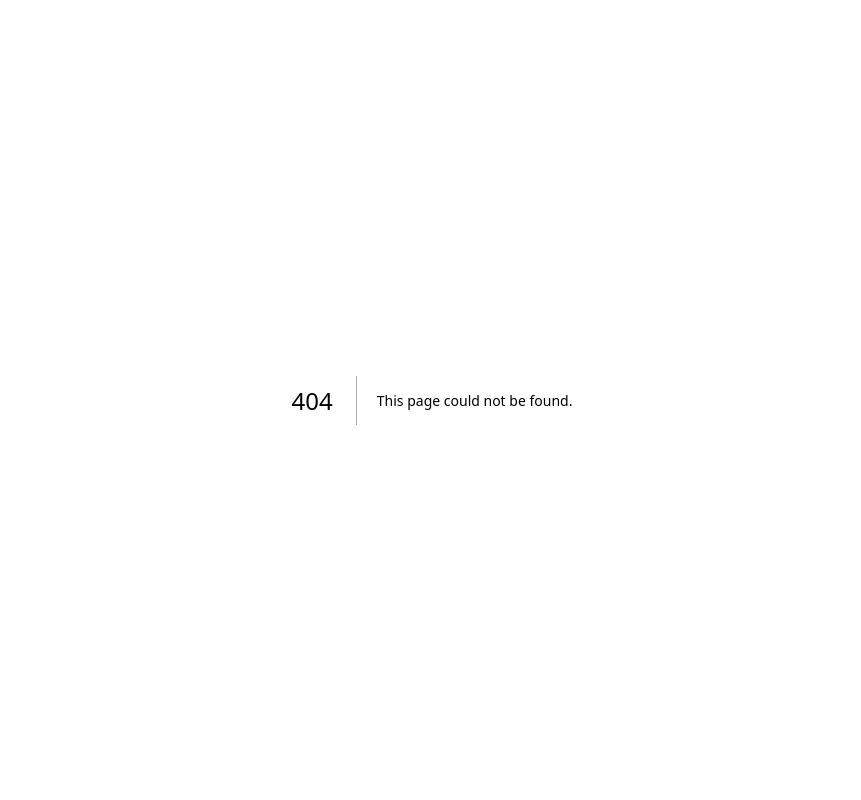
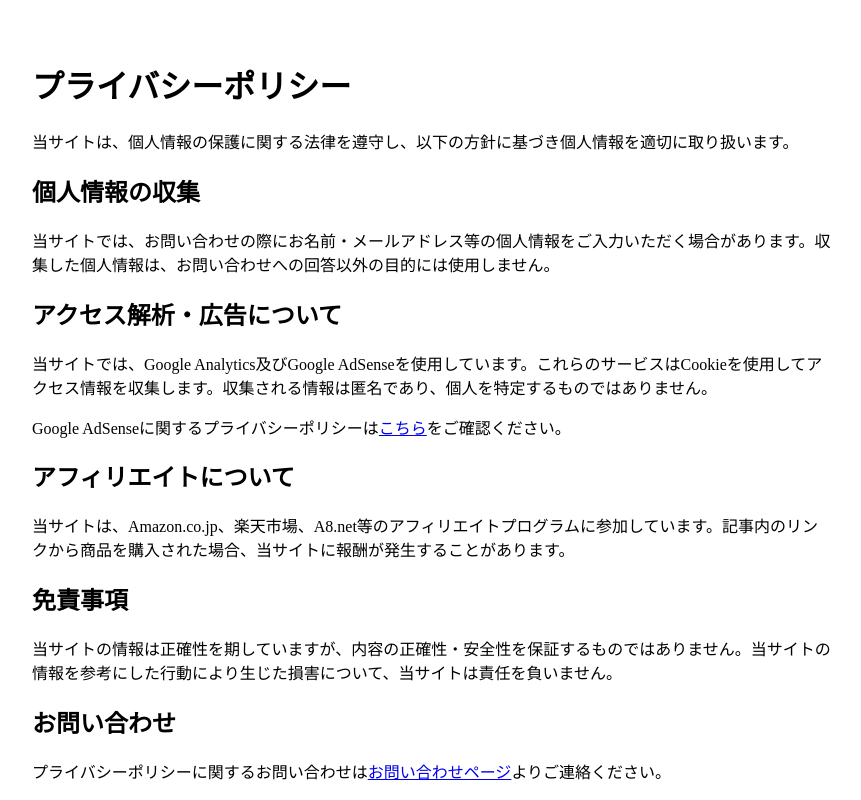
Before and after one commit to okuwabara07-gif/health-note-jp, a Next.js app: page /privacy in a window 1280 px wide. Before the commit this address had no page. Shown: the top 800 px of the page, without its empty margins (208-1069 px from the left). Built offline with nearby package versions, Linux system fonts and the light colour scheme.

Commit message:
feat: add privacy policy page

```diff
--- /dev/null
+++ b/app/privacy/page.tsx
@@ -0,0 +1,20 @@
+export default function PrivacyPage() {
+  return (
+    <main style={{maxWidth:'800px',margin:'0 auto',padding:'2rem 1rem'}}>
+      <h1>プライバシーポリシー</h1>
+      <p>当サイトは、個人情報の保護に関する法律を遵守し、以下の方針に基づき個人情報を適切に取り扱います。</p>
+      <h2>個人情報の収集</h2>
+      <p>当サイトでは、お問い合わせの際にお名前・メールアドレス等の個人情報をご入力いただく場合があります。収集した個人情報は、お問い合わせへの回答以外の目的には使用しません。</p>
+      <h2>アクセス解析・広告について</h2>
+      <p>当サイトでは、Google Analytics及びGoogle AdSenseを使用しています。これらのサービスはCookieを使用してアクセス情報を収集します。収集される情報は匿名であり、個人を特定するものではありません。</p>
+      <p>Google AdSenseに関するプライバシーポリシーは<a href="https://policies.google.com/privacy" target="_blank" rel="noopener noreferrer">こちら</a>をご確認ください。</p>
+      <h2>アフィリエイトについて</h2>
+      <p>当サイトは、Amazon.co.jp、楽天市場、A8.net等のアフィリエイトプログラムに参加しています。記事内のリンクから商品を購入された場合、当サイトに報酬が発生することがあります。</p>
+      <h2>免責事項</h2>
+      <p>当サイトの情報は正確性を期していますが、内容の正確性・安全性を保証するものではありません。当サイトの情報を参考にした行動により生じた損害について、当サイトは責任を負いません。</p>
+      <h2>お問い合わせ</h2>
+      <p>プライバシーポリシーに関するお問い合わせは<a href="/contact">お問い合わせページ</a>よりご連絡ください。</p>
+      <p style={{color:'#888',fontSize:'0.85rem'}}>最終更新日：2026年4月10日</p>
+    </main>
+  )
+}
```
